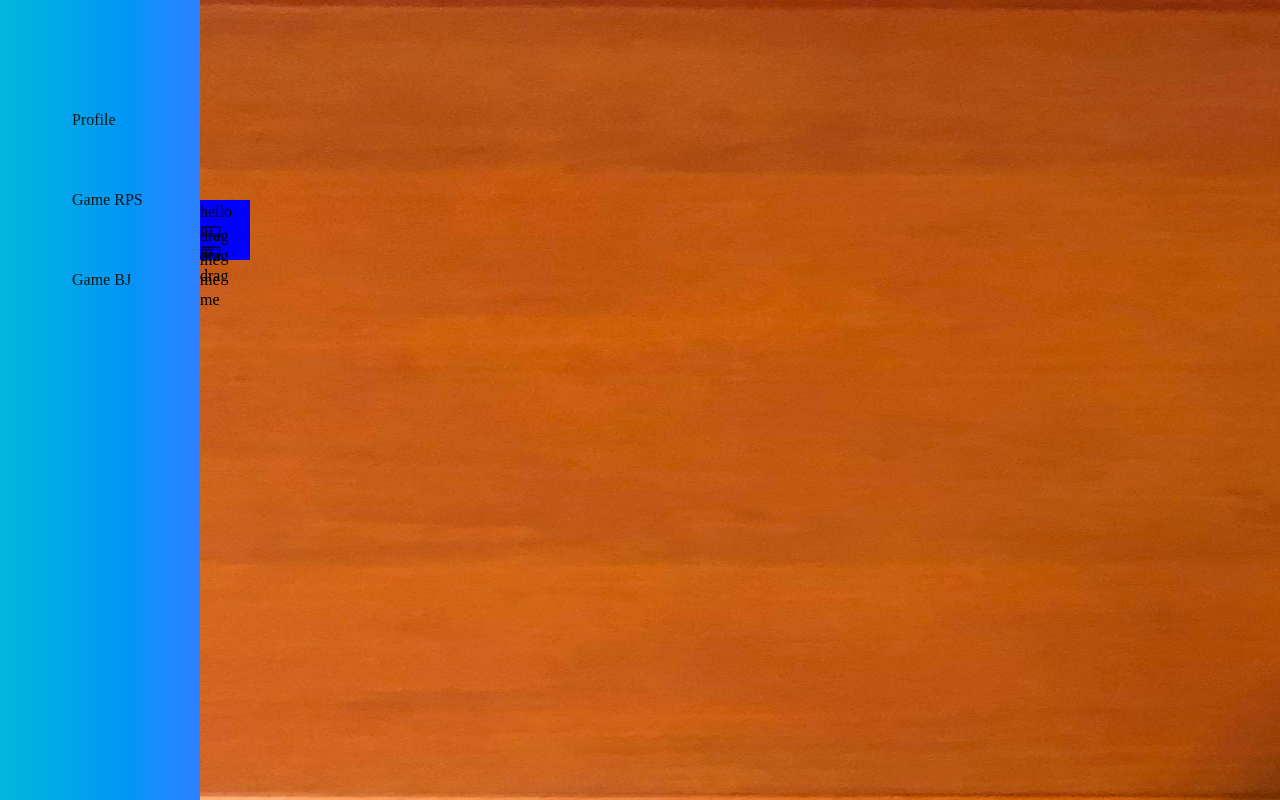
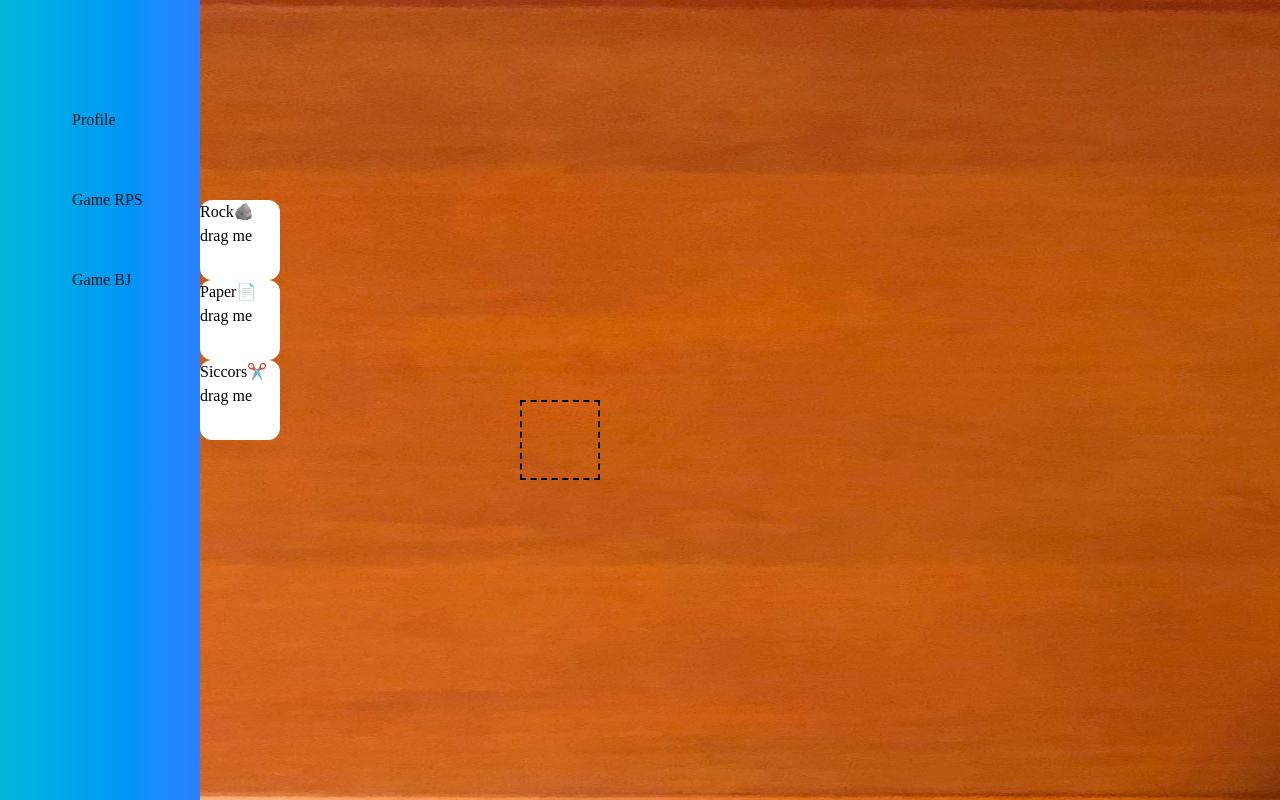
Before and after one commit to gagecantrelle/CardBattler, a React app: page /Home in a window 1280 px wide. Both pictures are taken after a click on the button "Game RPS". Built offline with nearby package versions, Linux system fonts and the light colour scheme; no server answers.

Commit message:
added drop box and change 3 darg item into cards and change text

```diff
--- a/Client/components/game/RPS/DragAndDrop.tsx
+++ b/Client/components/game/RPS/DragAndDrop.tsx
@@ -1,22 +1,35 @@
 import React, { useEffect, useState } from "react";
 import "../../../styles/style.css"
-import { DndProvider, useDrag, useDrop} from 'react-dnd'
+import {useDrop} from 'react-dnd'
 import CardRPS from "./card";
 const cards = [
-  {id: 1, text: 'hello'},
-  {id: 2, text: '🀱'},
-  {id: 3, text: '🁑'}
+  {id: 1, text: 'Rock🪨'},
+  {id: 2, text: 'Paper📄'},
+  {id: 3, text: 'Siccors✂️'}
 ]
 
 function DragAndDrop() {
   const [board, setBoard] = useState([])
+  const [{isOver}, drop] = useDrop(()=>({
+    accept: 'div',
+    drop: ({id, text}: {id: Number, text: String}) => addImage(id),
+collect: (monitor) => ({
+  isOver: monitor.isOver(),
+}),
+
+  }))
+
+  const addImage = (id: Number) =>{
+console.log(id)
+  }
 
   return (
 <>
 <div className="card">{cards.map((card)=>{
   return <CardRPS text={card.text} id={card.id}/>
 })}</div>
-<div className="dropOff">
+<div className="dropOff" ref={drop}>
+
 </div>
 </>
   );
--- a/Client/components/game/RPS/card.tsx
+++ b/Client/components/game/RPS/card.tsx
@@ -15,10 +15,9 @@ function CardRPS({id, text}: {id: Number, text: String}) {
     <div
       ref={drag} // This connects the div to the drag source
       style={{
-        background: isDragging ? "pink" : "blue",
-        width: "50px",
-        height: "20px",
+        background: isDragging ? "" : "white",
       }}
+      className="rounded-xl w-20 h-20"
     >
       {text} drag me
     </div>
--- a/Client/styles/style.css
+++ b/Client/styles/style.css
@@ -29,4 +29,7 @@
     @apply text-neutral-900 font-[bubblegum];
   }
 
+  .dropOff{
+    @apply absolute left-80 top-50 border-2 border-dashed w-20 h-20
+  }
 }
```
Also changed, not shown: Client/styles/images/th.jpg (deleted), 1 other file (tests, documents, lock files or other folders).
